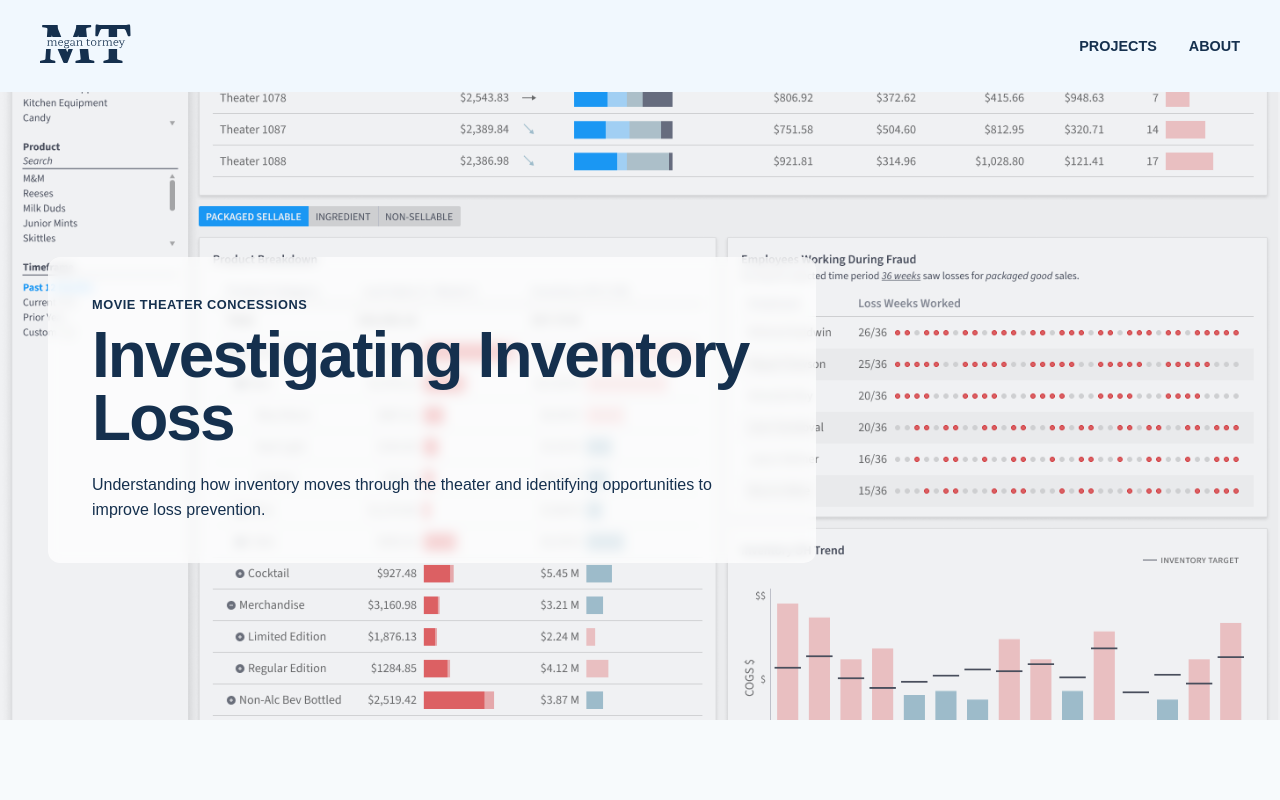
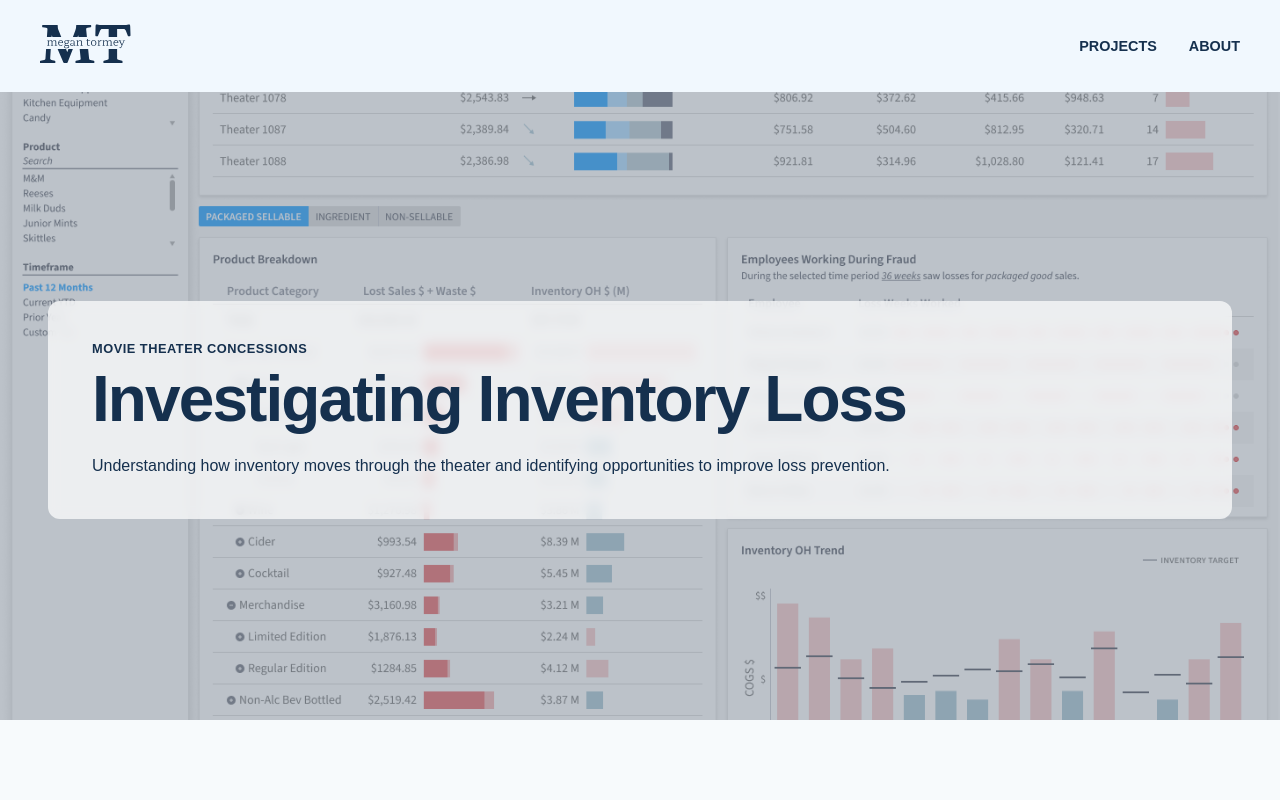
Before and after one commit to mmtormey/portfolio, a React (Vite) app: page /projects/inventory-loss in a window 1280 px wide. Shown: the top 800 px of the page. Built offline with nearby package versions, Linux system fonts and the light colour scheme.

Commit message:
Update case study hero text

```diff
--- a/src/index.css
+++ b/src/index.css
@@ -665,7 +665,7 @@ a {
   content: "";
   position: absolute;
   inset: 0;
-  background: rgba(126, 136, 150, 0.112);
+  background: rgba(126, 136, 150, 0.512);
   z-index: -1;
 }
 
@@ -676,14 +676,14 @@ a {
 }
 
 .case-study-header__text {
-  max-width: 60vw;
+  /* max-width: 60vw; */
 
   padding: 40px 44px;
   box-sizing: border-box;
 
   background: rgba(255, 255, 255, 0.72);
   backdrop-filter: blur(6px);
-  -webkit-backdrop-filter: blur(6px);
+  /* -webkit-backdrop-filter: blur(6px); */
 
   border-radius: 12px;
 }
```
